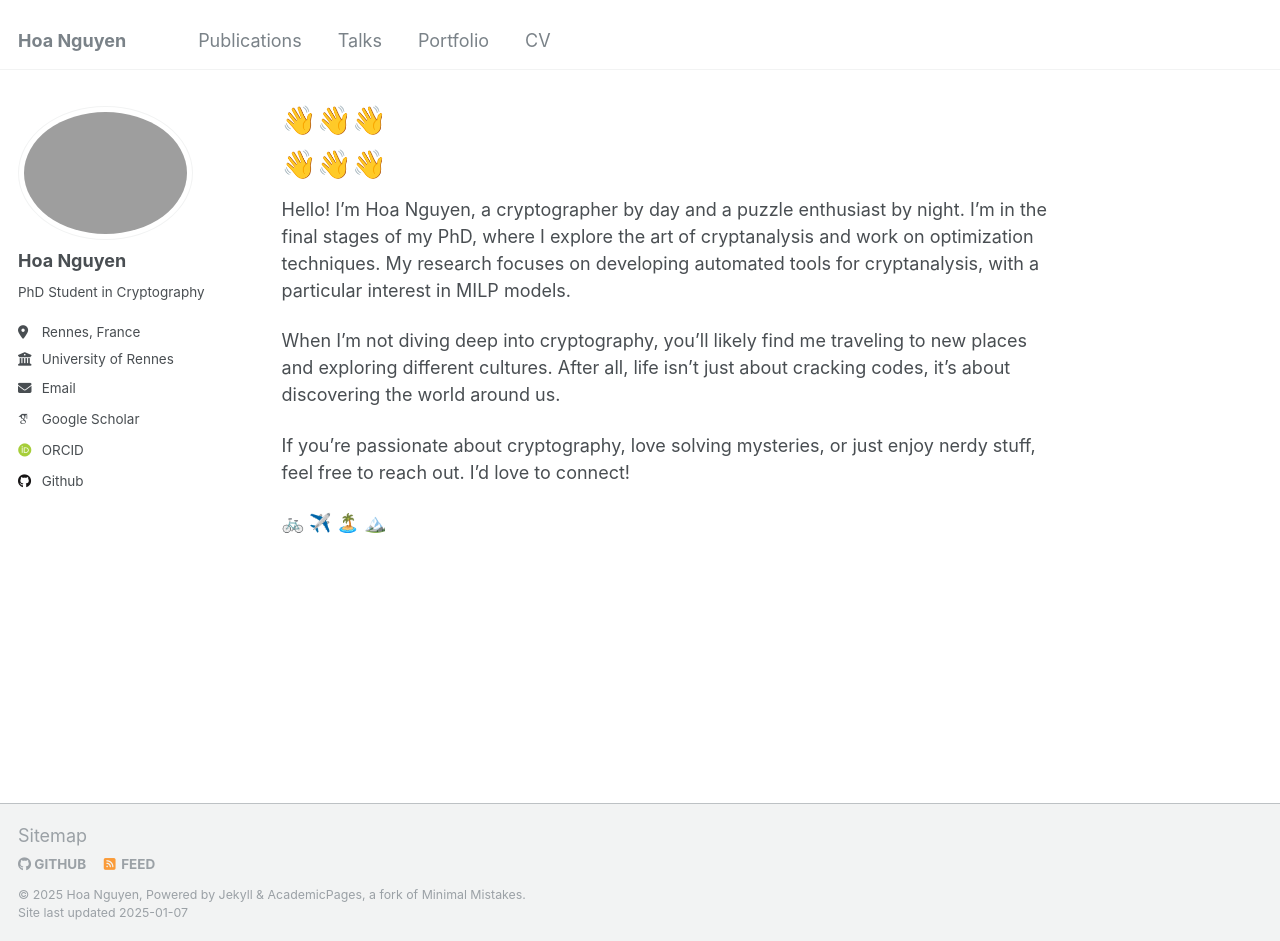
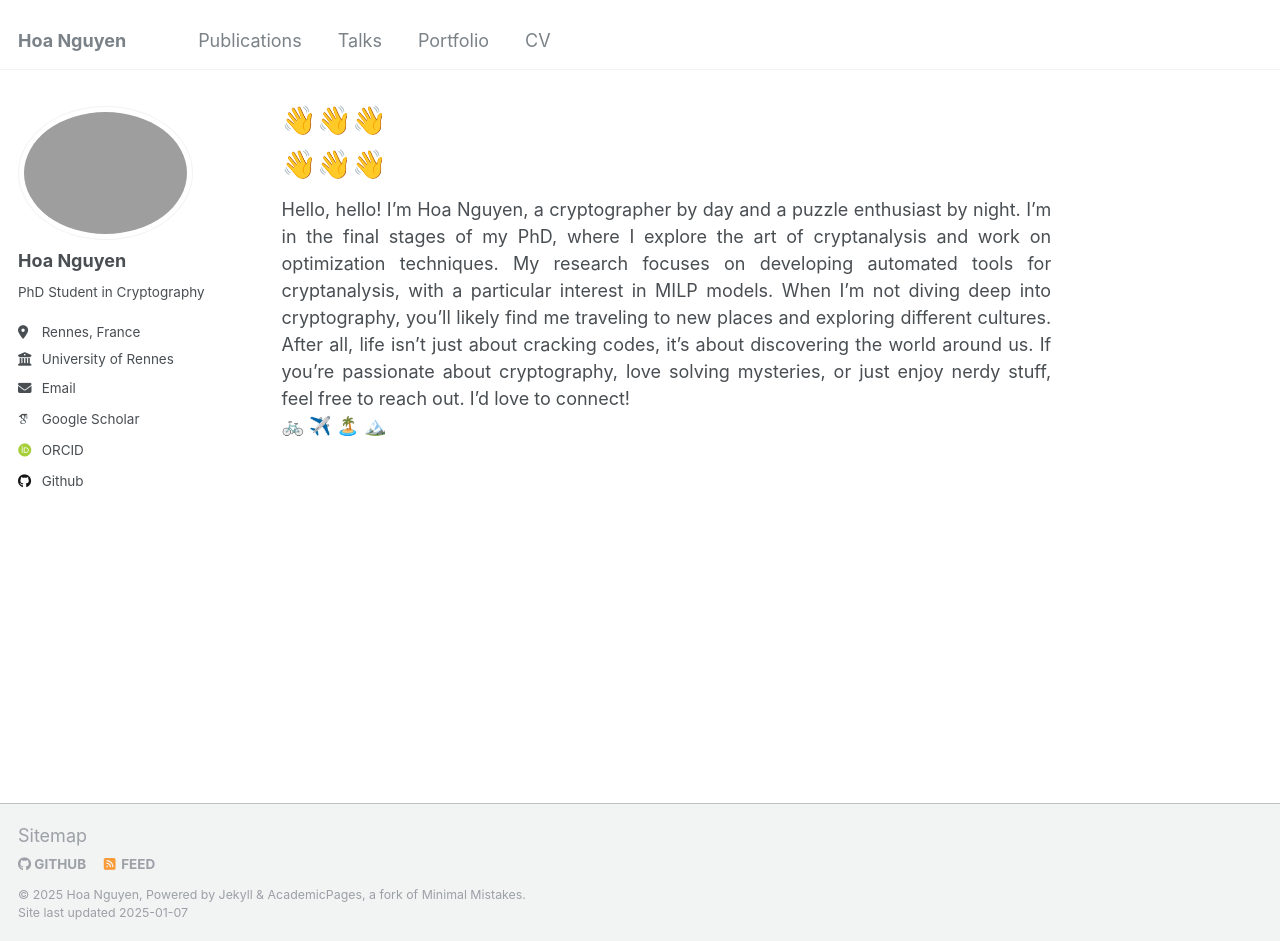
Before and after one commit to HoaNP/HoaNP.github.io, a Jekyll site: the page built from _pages/about.md, in a window 1280 px wide and 941 px high. Built offline with Jekyll 4.4.1, drawn with Linux system fonts in a browser that asks for light colours; some web fonts are replaced; our own code applies the rules of GitHub Pages for plain Markdown files.

Commit message:
Update about.md

```diff
--- a/_pages/about.md
+++ b/_pages/about.md
@@ -6,11 +6,14 @@ redirect_from:
 ---
 
 # 👋👋👋
+<div style="text-align: justify;">
 
-Hello! I’m Hoa Nguyen, a cryptographer by day and a puzzle enthusiast by night. I’m in the final stages of my PhD, where I explore the art of cryptanalysis and work on optimization techniques. My research focuses on developing automated tools for cryptanalysis, with a particular interest in MILP models.
+
+Hello, hello! I’m Hoa Nguyen, a cryptographer by day and a puzzle enthusiast by night. I’m in the final stages of my PhD, where I explore the art of cryptanalysis and work on optimization techniques. My research focuses on developing automated tools for cryptanalysis, with a particular interest in MILP models.
 
 When I’m not diving deep into cryptography, you’ll likely find me traveling to new places and exploring different cultures. After all, life isn’t just about cracking codes, it’s about discovering the world around us.
 
 If you’re passionate about cryptography, love solving mysteries, or just enjoy nerdy stuff, feel free to reach out. I’d love to connect!
+</div>
 
 🚲 ✈️ 🏝️ 🏔️
```
